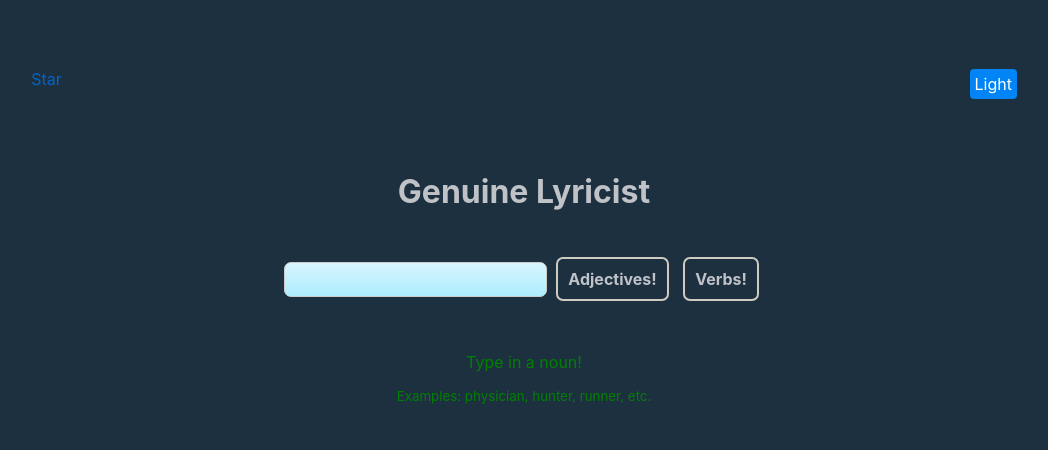
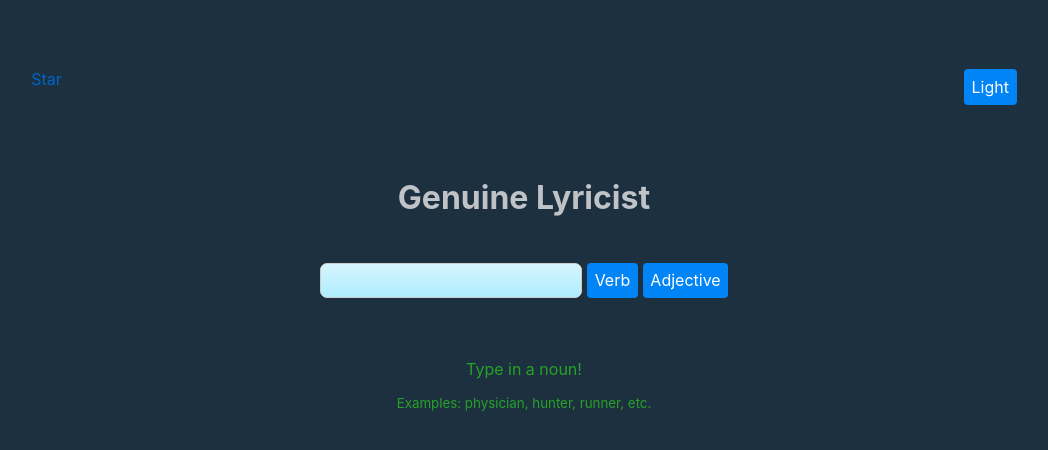
Before and after one commit to olmigs/klyric, a Svelte app: page / in a window 1280 px wide. Shown: the top 450 px of the page, without its empty margins (116-1164 px from the left). Built offline with nearby package versions, Linux system fonts and the light colour scheme.

Commit message:
adds SafeInput component

```diff
--- a/scripts/datamuseClient.js
+++ b/scripts/datamuseClient.js
@@ -30,8 +30,8 @@ class Parameter {
     }
 }
 
-export function getAdjectives(query) {
-    return fetch(Parameter.Adjective, query);
+export async function getAdjectives(query) {
+    return filterDigits(await fetch(Parameter.Adjective, query));
 }
 
 export async function getVerbs(query) {
@@ -54,10 +54,10 @@ export async function getVerbs(query) {
     // get more verbs, if needed
     if (verbs.length < 10) {
         console.log('...standby....');
-        verbs = [...verbs, ...await getVerbsUnstable(query)];
+        verbs = [...verbs, ...(await getVerbsUnstable(query))];
     }
 
-    return verbs;
+    return filterDigits(verbs);
 }
 
 export function prettify(results) {
@@ -94,13 +94,18 @@ async function getVerbsUnstable(query) {
             break;
         }
     }
-    return verbs;
+    return filterDigits(verbs);
+}
+
+function filterDigits(arr) {
+    // source: https://stackoverflow.com/questions/41293681/removing-array-elements-that-contain-a-number
+    let hasNoDigits = (s) => /^\D*$/.test(s.word);
+    return arr.filter(hasNoDigits);
 }
 
 function filterVerbs(arr) {
     let ret = [];
-    arr
-        .filter(x => {
+    arr.filter((x) => {
         if (x.tags) {
             return (
                 x.tags.includes('v') ||
@@ -111,10 +116,8 @@ function filterVerbs(arr) {
                     !x.tags.includes('n/a'))
             );
         }
-        })
-        .forEach(element => {
+    }).forEach((element) => {
         ret.push(element);
-        }
-    );
+    });
     return ret;
 }
--- a/src/App.svelte
+++ b/src/App.svelte
@@ -1,18 +1,19 @@
 <script>
     import { onMount } from 'svelte';
-    import { isDark } from './store';
+    import { isDark, selected, toggleDark } from './store';
     import { getAdjectives, getVerbs } from '../scripts/datamuseClient';
     import Button from './Button.svelte';
+    import SafeInput from './SafeInput.svelte';
     import { getRandomInt } from '../scripts/utils';
     import Adjs from './adjectives';
 
     let author = 'Miguel Guerrero';
     let title_adj = '';
-    let input = '';
-    let promise; // = getVerbs(input);
+    let promise;
     let link = `<a href='https://github.com/olmigs/klyric#Ladder'><strong>word ladder</strong></a>`;
     let words = ['lyricist', 'musician', 'programmer'];
     let desc = `A lyric exercise web app from ${words.join(', ')} ${author}.`;
+    let input_name = 'seed';
     let tab_cnt = 0;
 
     onMount(async () => {
@@ -20,33 +21,30 @@
             window.document.body.classList.toggle('dark-mode');
         }
         if (title_adj == '') {
-            title_adj = await getTitleFromAdjs();
+            title_adj = getTitleFromAdjs();
         }
     });
 
-    function handleVerb(put) {
-        promise = getVerbs(put);
-    }
-    function handleAdjective(put) {
-        promise = getAdjectives(put);
-    }
-    function removeSpecialChars() {
-        var str = document.getElementById('seed').value;
-        var start = document.getElementById('seed').selectionStart;
-        var checkStr = str.replace(/[\/\\?%*:|"<>]/g, '');
-        if (checkStr !== str) {
-            document.getElementById('seed').value = checkStr;
-            input = checkStr;
-            document.getElementById('seed').selectionStart = start - 1;
-            document.getElementById('seed').selectionEnd = start - 1;
-        }
-    }
+    const put = () => {
+        return document.getElementById(input_name).value;
+    };
+    const toggleMode = () => {
+        toggleDark($selected);
+        return window.document.body.classList.toggle('dark-mode');
+    };
+    const handleVerb = () => {
+        promise = getVerbs(put());
+    };
+    const handleAdjective = () => {
+        promise = getAdjectives(put());
+    };
+
     function incrementTab() {
         let curr = tab_cnt;
         tab_cnt++;
         return curr;
     }
-    async function getTitleFromAdjs() {
+    function getTitleFromAdjs() {
         const i = getRandomInt(Adjs.length);
         return capitalizeFirstLetter(Adjs[i]);
     }
@@ -71,42 +69,36 @@
                 aria-label="Star olmigs/klyric on GitHub">Star</a
             >
         </div>
-        <Button />
+        <Button
+            toggleHook={toggleMode}
+            condition={$isDark}
+            val="Light"
+            alt_val="Dark"
+        />
     </div>
     <div class="ctrl">
         <h1>
             {title_adj} Lyricist
         </h1>
-        <input
-            id="seed"
-            style="margin-top: 30px"
-            type="text"
-            bind:value={input}
-            on:input={removeSpecialChars}
-            autocomplete="off"
-            autocorrect="off"
-            autocapitalize="off"
-            spellcheck="true"
-            tab-index={incrementTab}
+        <SafeInput class="inputBox" name={input_name} index={incrementTab} />
+        <Button
+            val="Verb"
+            toggleHook={() => handleVerb()}
+            index={incrementTab}
         />
-        <button
-            class="fetch"
-            on:click={() => handleAdjective(input)}
-            tab-index={incrementTab}>Adjectives!</button
-        >
-        <button
-            class="fetch"
-            on:click={() => handleVerb(input)}
-            tab-index={incrementTab}>Verbs!</button
-        >
+        <Button
+            val="Adjective"
+            toggleHook={() => handleAdjective()}
+            index={incrementTab}
+        />
     </div>
     <div class="wordbox">
         {#await promise}
-            <div class="word">waiting...</div>
+            <div class="about"><p>waiting...</p></div>
         {:then arr}
             <!-- migstodo: pass arr to a component -->
             {#if arr}
-                <div style="color: green" class="about">
+                <div class="about">
                     <p>
                         Use the below adjectives/verbs to construct a {@html link}.
                     </p>
@@ -115,7 +107,7 @@
                     <div class="word"><p>{a.word}</p></div>
                 {/each}
             {:else}
-                <div style="color: green" class="word">
+                <div class="about">
                     <p>Type in a noun!</p>
                     <p style="font-size: 10pt">
                         Examples: physician, hunter, runner, etc.
@@ -149,15 +141,32 @@
         margin-top: 60px;
     }
 
+    .ctrl :global(.inputBox) {
+        margin-top: 25px;
+        margin-bottom: 25px;
+    }
+
     .about {
         flex: 0 0 100%;
+    }
+
+    .about p {
+        color: #27a227;
     }
 
     .word {
         margin: 5px;
         padding: 5px;
         flex-grow: 1;
+        border: 1px dotted transparent;
     }
+
+    /* .picked {
+        margin: 5px;
+        padding: 5px;
+        flex-grow: 1;
+        border: 1px dotted yellow;
+    } */
 
     .transient {
         display: flex;
@@ -166,27 +175,6 @@
         margin: 0 auto;
         margin-top: 40px;
         padding: 5px;
-    }
-
-    .fetch {
-        color: inherit;
-        background-color: inherit;
-        font-weight: bold;
-        border: 2px solid #cecbc1;
-        border-radius: 7px;
-        margin: 5px;
-        padding: 10px;
-        transition: border 0.3s;
-    }
-
-    .fetch:hover,
-    .fetch:focus {
-        border: 2px solid #e46739;
-    }
-
-    #seed {
-        background-image: linear-gradient(#d7f5fe, #adedff);
-        border-radius: 7px;
     }
 
     #github-link {
--- a/src/Button.svelte
+++ b/src/Button.svelte
@@ -1,25 +1,37 @@
 <!-- source: https://svelte.dev/repl/ed4fef4beceb4b0eb295d1f9fdf3bd62?version=3.6.9 -->
 <script>
-    import { onMount } from 'svelte';
-    import { selected, isDark, toggleDark } from './store';
+    import { onMount, afterUpdate } from 'svelte';
+
+    export let toggleHook = () => {};
+    export let condition = 'UNSET';
+    export let val = '';
+    export let alt_val = '';
+    export let index = -1;
     let text = '';
 
     onMount(() => {
-        if (text == '') {
-            text = $isDark ? 'Light' : 'Dark';
-        }
+        updateText(condition);
     });
 
-    function toggle(mode) {
-        let new_text = toggleDark(mode);
-        if (new_text) {
-            text = new_text;
+    afterUpdate(() => {
+        updateText(condition);
+    });
+
+    function updateText(cond) {
+        if (cond !== 'UNSET') {
+            text = cond ? val : alt_val;
+        } else {
+            text = val;
         }
-        window.document.body.classList.toggle('dark-mode');
+    }
+
+    function toggle() {
+        let toggle_bool = toggleHook();
+        updateText(toggle_bool);
     }
 </script>
 
-<button on:click={() => toggle($selected)}>
+<button tabindex={index} on:click={() => toggle()}>
     {text}
 </button>
 
@@ -27,9 +39,13 @@
     button {
         background-color: #e46739;
         color: white;
-        border: none;
+        border: 3px solid transparent;
         border-radius: 4px;
         padding: 0.3rem;
+    }
+    button:hover,
+    button:focus {
+        border: 3px solid #ceb037;
     }
     :global(body.dark-mode) button {
         background-color: #0084f6;
--- /dev/null
+++ b/src/SafeInput.svelte
@@ -0,0 +1,36 @@
+<script>
+    // migsnote: `input` is available by calling `document.getElementById(name)`
+    export let name, index;
+    let input = '';
+    function removeSpecialChars(id) {
+        var str = document.getElementById(id).value;
+        var start = document.getElementById(id).selectionStart;
+        var checkStr = str.replace(/[\/\\?%*:|"<>]/g, '');
+        if (checkStr !== str) {
+            document.getElementById(id).value = checkStr;
+            document.getElementById(id).selectionStart = start - 1;
+            input = checkStr;
+            document.getElementById(id).selectionEnd = start - 1;
+        }
+    }
+</script>
+
+<input
+    class={$$props.class}
+    id={name}
+    type="text"
+    bind:value={input}
+    on:input={() => removeSpecialChars(name)}
+    autocomplete="off"
+    autocorrect="off"
+    autocapitalize="off"
+    spellcheck="true"
+    tabindex={index}
+/>
+
+<style>
+    input {
+        background-image: linear-gradient(#d7f5fe, #adedff);
+        border-radius: 7px;
+    }
+</style>
--- a/src/store.js
+++ b/src/store.js
@@ -1,4 +1,10 @@
 import { derived, writable } from 'svelte/store';
+
+export const input = writable('');
+
+export function updateInput(val) {
+    input.set(val);
+}
 
 // localStorage.setItem('klyric_selected', null);
 const storedSelection = localStorage.getItem('klyric_selected');
```
Lines whose indentation alone changed are shown as unchanged.
